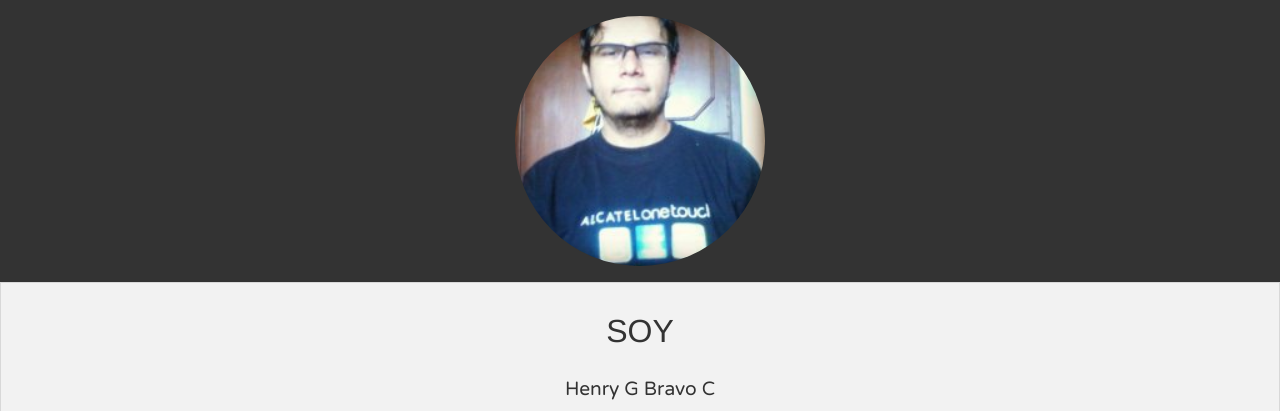
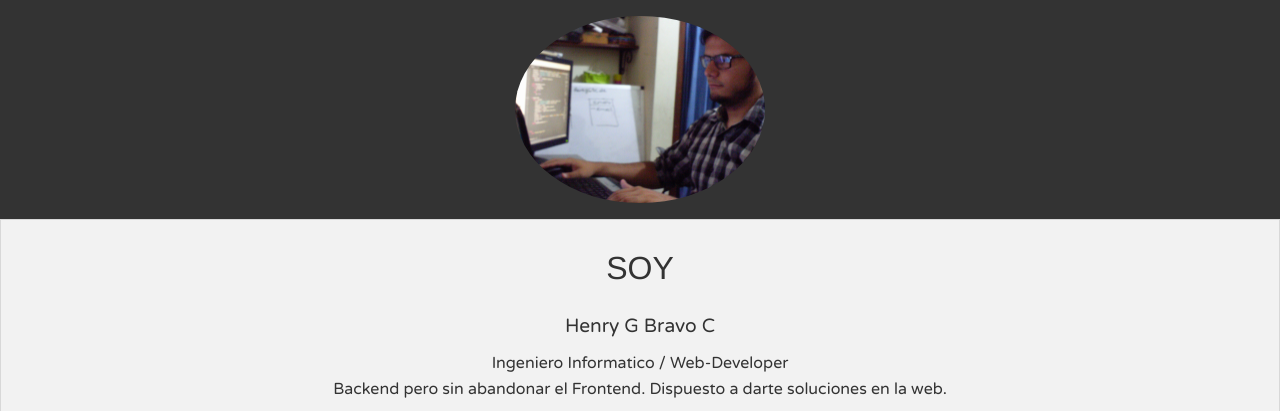
Before and after one commit to HenryGBC/HenryGBC_Old, a plain HTML site: page index.html in a window 1280 px wide. Shown: the top 411 px of the page. Drawn offline with Linux system fonts and the light colour scheme; a web font is replaced by a local one.

Commit message:
New Avatar

```diff
--- a/css/estilos.styl
+++ b/css/estilos.styl
@@ -1,4 +1,3 @@
-@import "normalize.styl"
 @import "fonts.styl"
 gris_oscuro = #333333
 gris_claro = #818181
--- a/index.html
+++ b/index.html
@@ -15,7 +15,7 @@
 <header>
 	<div class="bio" id="social">
 		<figure class="avatar">
-			<img src="images/avatar2.jpg" alt="Henry Bravo" class="round"/>
+			<img src="images/yo.JPG" alt="Henry Bravo" class="round"/>
 		</figure>
 		<div class="description panel center-text center-block "  >
 			<h1>SOY</h1>
```
Also changed, not shown: images/yo.JPG (added).
